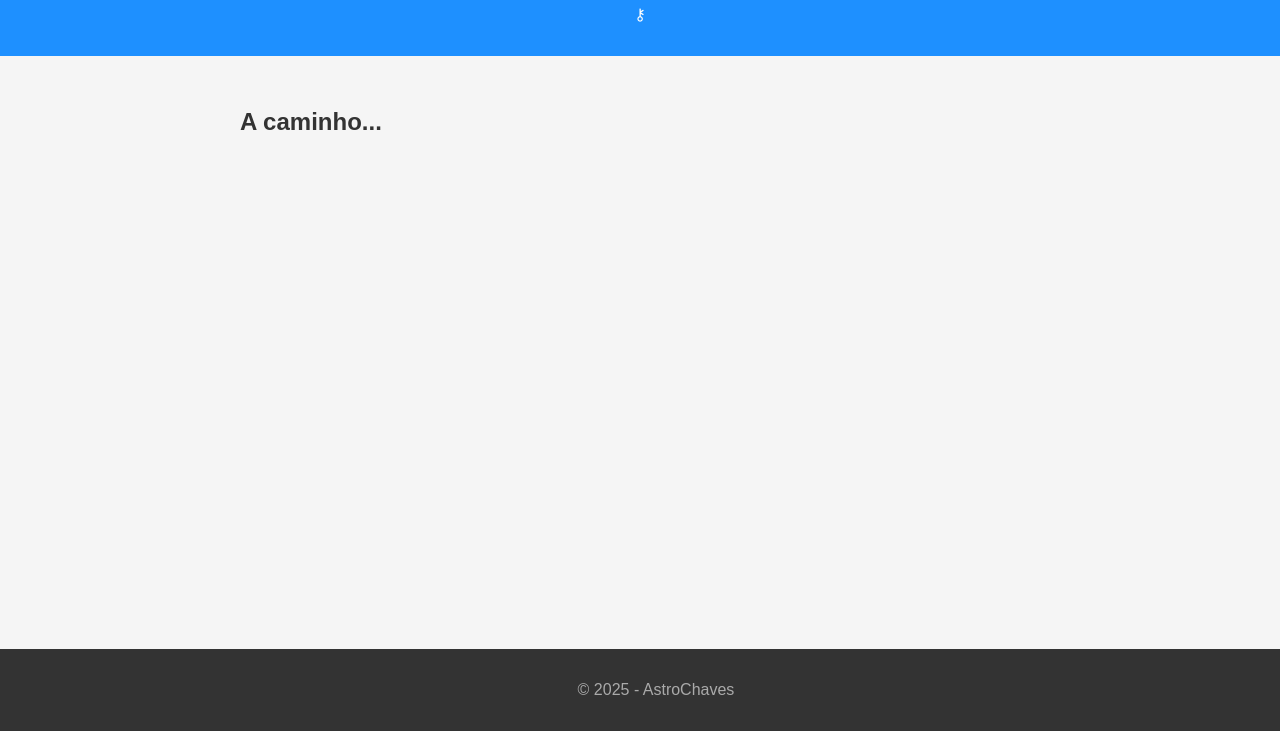
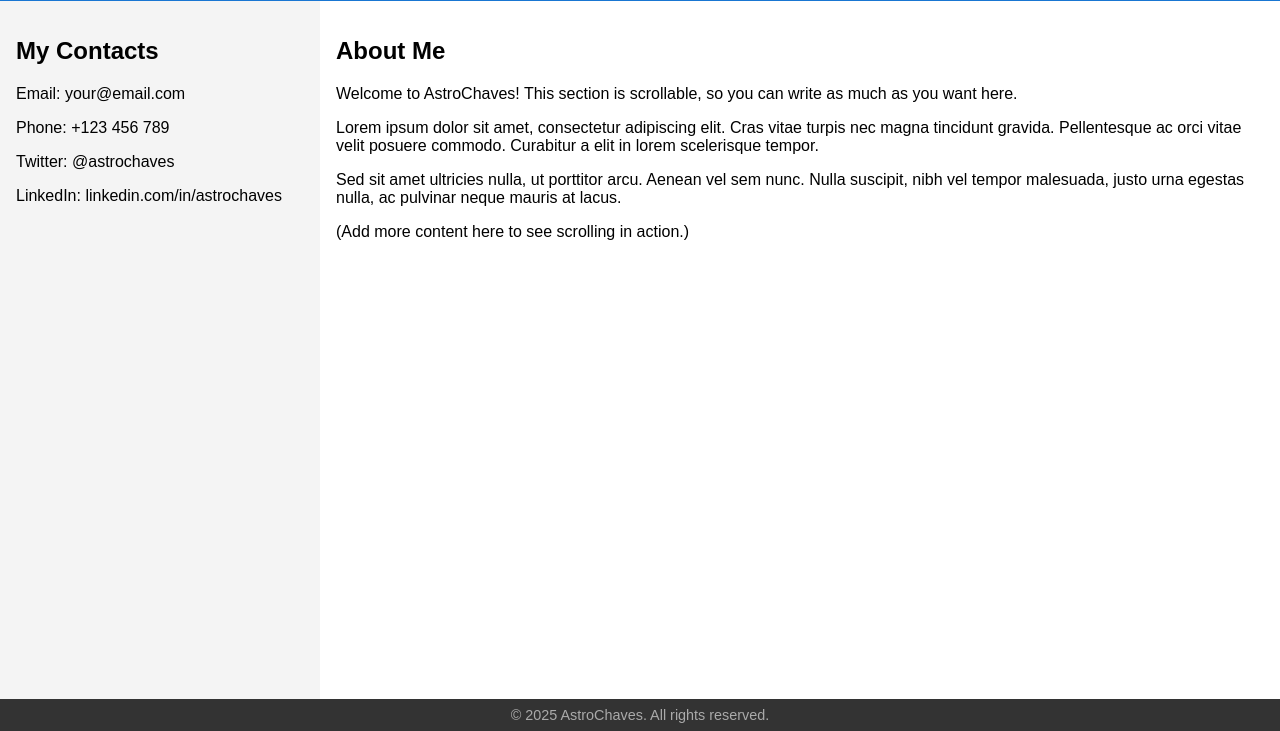
Before and after one commit to astrochaves/Astrochaves, a plain HTML site: page index.html in a window 1280 px wide. Shown: the part 69-800 px from the top of the page. Drawn offline with Linux system fonts and the light colour scheme.

Commit message:
Update index.html

```diff
--- a/index.html
+++ b/index.html
@@ -1,63 +1,99 @@
 <!DOCTYPE html>
-<html lang="pt">
+<html lang="en">
 <head>
   <meta charset="UTF-8">
-  <meta name="viewport" content="width=device-width, initial-scale=1">
-  <title>Meu Site</title>
+  <meta name="viewport" content="width=device-width, initial-scale=1.0">
+  <title>AstroChaves</title>
   <style>
     body {
+      margin: 0;
       font-family: Arial, sans-serif;
-      margin: 0;
-      padding: 0;
-      background: #f5f5f5;
-      color: #333;
+      display: flex;
+      flex-direction: column;
+      min-height: 100vh;
     }
 
     header {
-      background: #1e90ff;
+      background-color: #1976d2;
       color: white;
-      padding: 1em 2em;
       text-align: center;
+      padding: 1rem;
+    }
+
+    header h1 {
+      margin: 0;
+      font-size: 2rem;
     }
 
     main {
-      padding: 2em;
-      max-width: 800px;
-      margin: auto;
+      flex: 1;
+      display: flex;
     }
 
-    h1 {
-      margin-top: 0;
+    aside {
+      background-color: #f4f4f4;
+      width: 25%;
+      padding: 1rem;
+      box-sizing: border-box;
+    }
+
+    section {
+      flex: 1;
+      padding: 1rem;
+      overflow-y: auto;
+      box-sizing: border-box;
     }
 
     footer {
-      background: #333;
+      background-color: #333;
       color: #aaa;
       text-align: center;
-      padding: 1em;
-      position: fixed;
-      width: 100%;
-      bottom: 0;
-    }
-
-    a {
-      color: #1e90ff;
+      padding: 0.5rem;
+      font-size: 0.9rem;
     }
   </style>
 </head>
 <body>
+
   <header>
-    <h1>AstroChaves</h1>
-    <p>⚷</p>
+    <h1>🌌 AstroChaves</h1>
   </header>
 
   <main>
-    <h2>A caminho...</h2>
-    <p></p>
+    <aside>
+      <h2>My Contacts</h2>
+      <p>Email: your@email.com</p>
+      <p>Phone: +123 456 789</p>
+      <p>Twitter: @astrochaves</p>
+      <p>LinkedIn: linkedin.com/in/astrochaves</p>
+    </aside>
+
+    <section>
+      <h2>About Me</h2>
+      <p>
+        Welcome to AstroChaves!
+        This section is scrollable, so you can write as much as you want here.
+      </p>
+      <p>
+        Lorem ipsum dolor sit amet, consectetur adipiscing elit.
+        Cras vitae turpis nec magna tincidunt gravida.
+        Pellentesque ac orci vitae velit posuere commodo.
+        Curabitur a elit in lorem scelerisque tempor.
+      </p>
+      <p>
+        Sed sit amet ultricies nulla, ut porttitor arcu.
+        Aenean vel sem nunc. Nulla suscipit, nibh vel tempor malesuada,
+        justo urna egestas nulla, ac pulvinar neque mauris at lacus.
+      </p>
+      <p>
+        (Add more content here to see scrolling in action.)
+      </p>
+    </section>
   </main>
 
   <footer>
-    <p>© 2025 - AstroChaves</p>
+    &copy; 2025 AstroChaves. All rights reserved.
   </footer>
+
 </body>
 </html>
```
